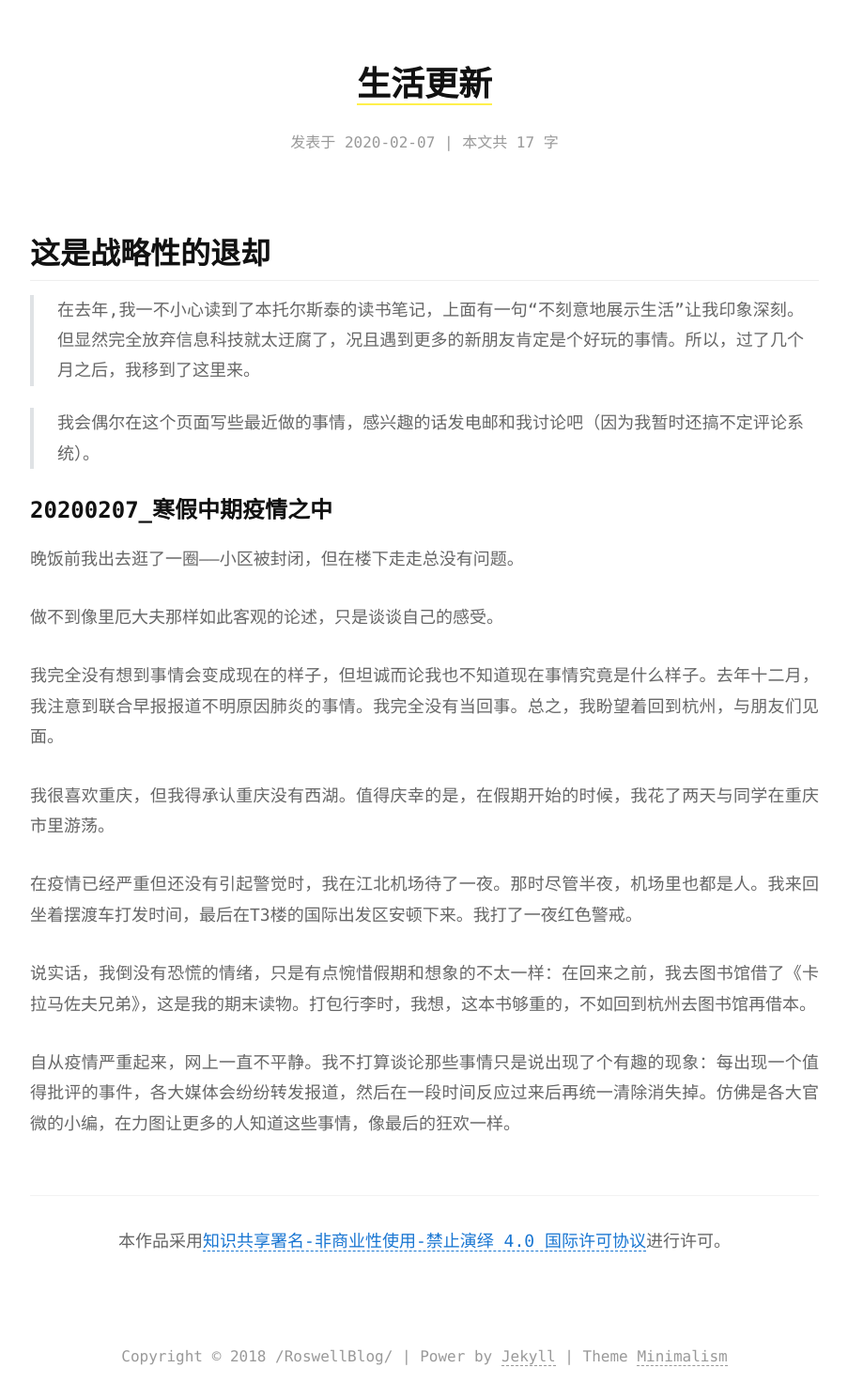
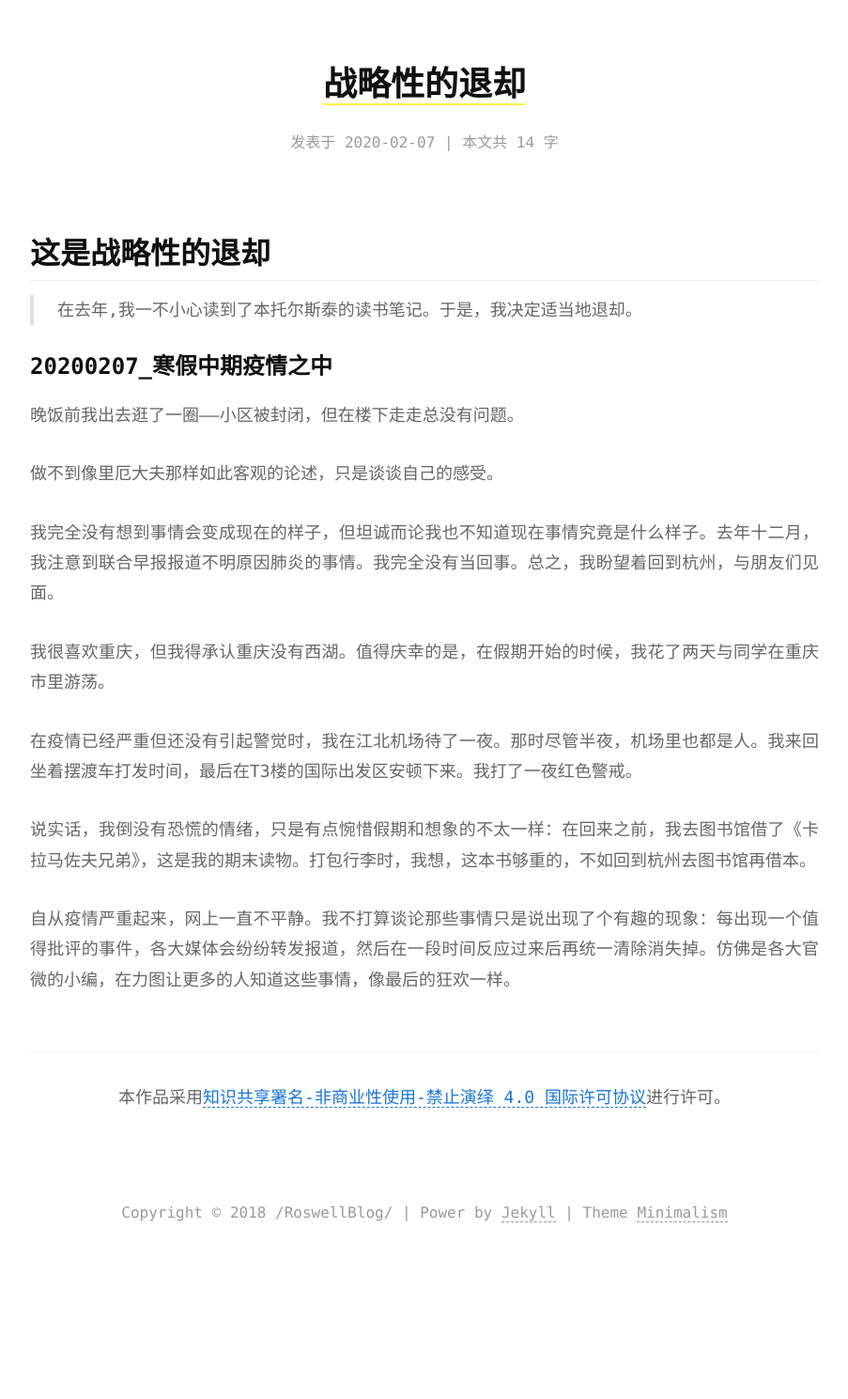
Before and after one commit to Roswellii/roswellii.github.io, a Jekyll site: the page built from _posts/2020-02-07-战略性的退却 -2020.md, in a window 1280 px wide. Shown: the whole page at 94% size, without its empty margins (188-1091 px from the left). Built offline with Jekyll 4.4.1, drawn with Linux system fonts in a browser that asks for light colours; after the commit the page ends 1336 px from its top, so only the background shows below that.

Commit message:
Update 2020-02-07-战略性的退却 -2020.md

```diff
--- a/_posts/2020-02-07-战略性的退却 -2020.md
+++ b/_posts/2020-02-07-战略性的退却 -2020.md
@@ -1,6 +1,6 @@
 ---
 layout:     post                    # 使用的布局（不需要改）
-title:      生活更新             # 标题
+title:      战略性的退却             # 标题
 subtitle:   #副标题
 date:       2020-02-07              # 时间
 author:     ALL VISITORS                      # 作者
@@ -12,10 +12,7 @@ tags:                               #标签
 
 ## 这是战略性的退却
 
->在去年,我一不小心读到了本托尔斯泰的读书笔记，上面有一句“不刻意地展示生活”让我印象深刻。但显然完全放弃信息科技就太迂腐了，况且遇到更多的新朋友肯定是个好玩的事情。所以，过了几个月之后，我移到了这里来。
-
-
- >  我会偶尔在这个页面写些最近做的事情，感兴趣的话发电邮和我讨论吧（因为我暂时还搞不定评论系统）。
+>在去年,我一不小心读到了本托尔斯泰的读书笔记。于是，我决定适当地退却。
 
 
 ### 20200207_寒假中期疫情之中
```
